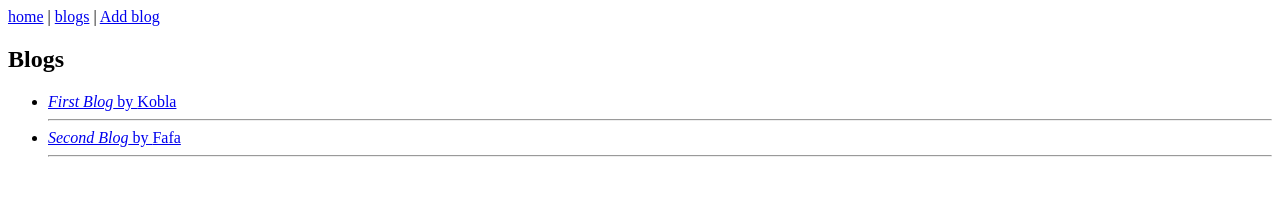
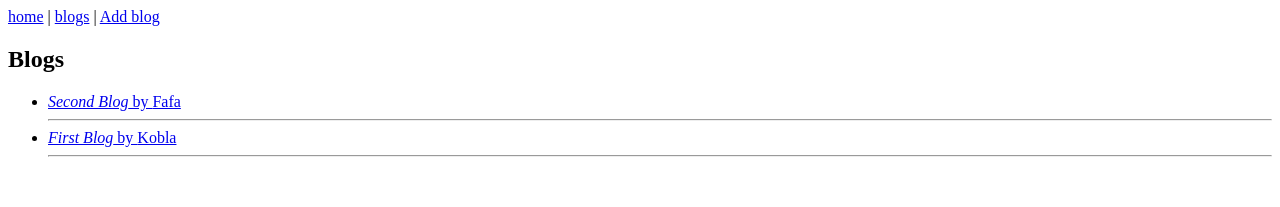
Before and after one commit to KoblaQ/full-stack-open-NextJs, a Next.js app in the folder blogs-app/: page /blogs in a window 1280 px wide. Shown: the top 207 px of the page. Built offline with nearby package versions, Linux system fonts and the light colour scheme.

Commit message:
5. Rendered in order

```diff
--- a/blogs-app/app/blogs/page.tsx
+++ b/blogs-app/app/blogs/page.tsx
@@ -8,7 +8,9 @@ const Blogs = () => {
     <div>
       <h2>Blogs</h2>
       <ul>
-        {blogs.map((blog) => (
+        {blogs
+          .sort((firstBlog, secondBlog) => secondBlog.likes - firstBlog.likes)
+          .map((blog) => (
             <li key={blog.id}>
               <Link href={`/blogs/${blog.id}`}>
                 <em>{blog.title}</em> by {blog.author}
```
Lines whose indentation alone changed are shown as unchanged.
